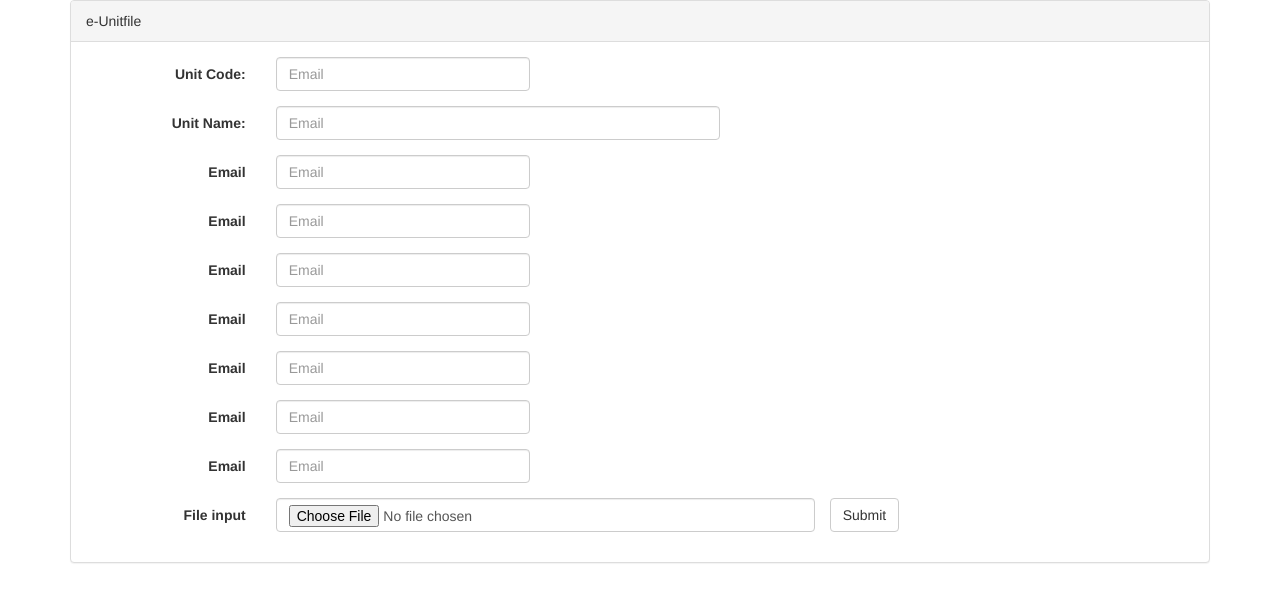
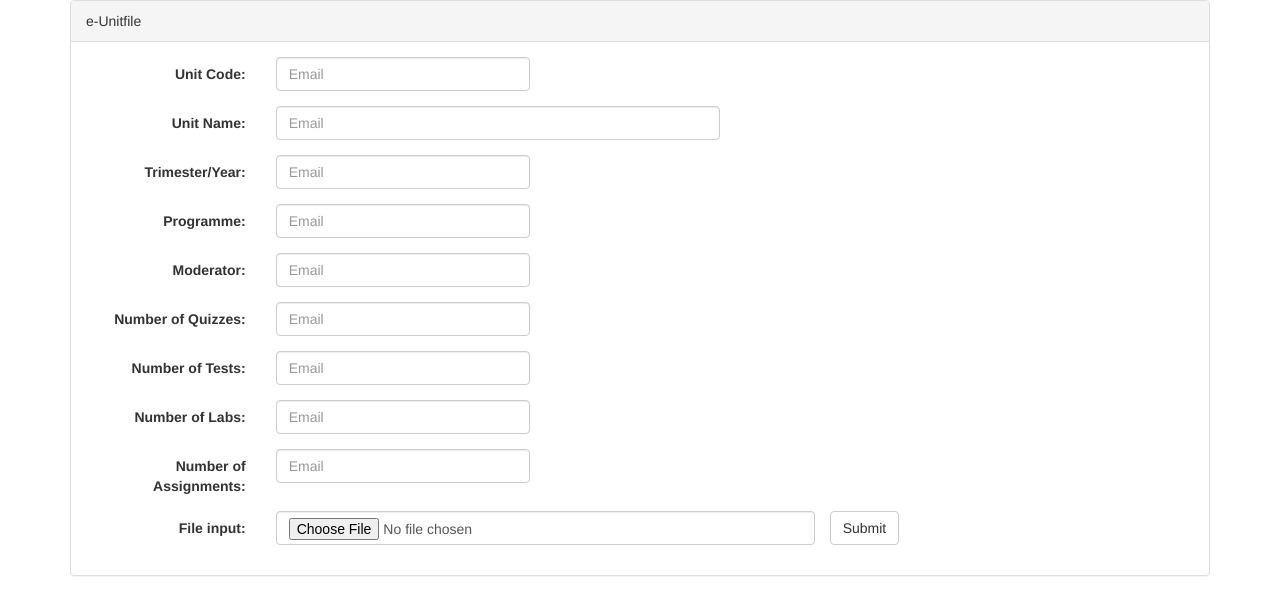
Before and after one commit to lowyoujian/unit-e-filling, a PHP site: page / in a window 1280 px wide. Shown: the top 615 px of the page. Run offline with PHP 8.4, Linux system fonts and the light colour scheme.

Commit message:
Added upload and file extension vefirication

```diff
--- a/index.php
+++ b/index.php
@@ -1,5 +1,8 @@
 <!DOCTYPE HTML>
 <html>
+<?php
+include('upload.php');
+?>
 <head>
 	<title>Unit e-Filling</title>
 
@@ -13,68 +16,68 @@
 			<div class="panel-heading">e-Unitfile</div>
 			<div class="panel-body">
 
-				<form class="form-horizontal" role="form">
+				<form class="form-horizontal" role="form" action="" method="POST" enctype="multipart/form-data">
 					<div class="form-group">
-						<label for="unitcode" class="col-sm-2 control-label">Unit Code:</label>
+						<label for="unitcode" class="col-sm-2 control-label"><?php echo $upload_form_fields['unitcode'] ?></label>
 						<div class="col-sm-3">
 							<input type="email" class="form-control" id="inputEmail3" placeholder="Email">
 						</div>
 					</div>
 					<div class="form-group">
-						<label for="inputEmail3" class="col-sm-2 control-label">Unit Name:</label>
+						<label for="inputEmail3" class="col-sm-2 control-label"><?php echo $upload_form_fields['unitname'] ?></label>
 						<div class="col-sm-5">
 							<input type="email" class="form-control" id="inputEmail3" placeholder="Email">
 						</div>
 					</div>
 					<div class="form-group">
-						<label for="inputEmail3" class="col-sm-2 control-label">Email</label>
+						<label for="inputEmail3" class="col-sm-2 control-label"><?php echo $upload_form_fields['trimester'] ?></label>
 						<div class="col-sm-3">
 							<input type="email" class="form-control" id="inputEmail3" placeholder="Email">
 						</div>
 					</div>
 					<div class="form-group">
-						<label for="inputEmail3" class="col-sm-2 control-label">Email</label>
+						<label for="inputEmail3" class="col-sm-2 control-label"><?php echo $upload_form_fields['programme'] ?></label>
 						<div class="col-sm-3">
 							<input type="email" class="form-control" id="inputEmail3" placeholder="Email">
 						</div>
 					</div>
 					<div class="form-group">
-						<label for="inputEmail3" class="col-sm-2 control-label">Email</label>
+						<label for="inputEmail3" class="col-sm-2 control-label"><?php echo $upload_form_fields['moderator'] ?></label>
 						<div class="col-sm-3">
 							<input type="email" class="form-control" id="inputEmail3" placeholder="Email">
 						</div>
 					</div>
 					<div class="form-group">
-						<label for="inputEmail3" class="col-sm-2 control-label">Email</label>
+						<label for="inputEmail3" class="col-sm-2 control-label"><?php echo $upload_form_fields['quizzes'] ?></label>
 						<div class="col-sm-3">
 							<input type="email" class="form-control" id="inputEmail3" placeholder="Email">
 						</div>
 					</div>
 					<div class="form-group">
-						<label for="inputEmail3" class="col-sm-2 control-label">Email</label>
+						<label for="inputEmail3" class="col-sm-2 control-label"><?php echo $upload_form_fields['tests'] ?></label>
 						<div class="col-sm-3">
 							<input type="email" class="form-control" id="inputEmail3" placeholder="Email">
 						</div>
 					</div>
 					<div class="form-group">
-						<label for="inputEmail3" class="col-sm-2 control-label">Email</label>
+						<label for="inputEmail3" class="col-sm-2 control-label"><?php echo $upload_form_fields['labs'] ?></label>
 						<div class="col-sm-3">
 							<input type="email" class="form-control" id="inputEmail3" placeholder="Email">
 						</div>
 					</div>
 					<div class="form-group">
-						<label for="inputEmail3" class="col-sm-2 control-label">Email</label>
+						<label for="inputEmail3" class="col-sm-2 control-label"><?php echo $upload_form_fields['assignments'] ?></label>
 						<div class="col-sm-3">
 							<input type="email" class="form-control" id="inputEmail3" placeholder="Email">
 						</div>
 					</div>
 					<div class="form-group">
-						<label for="exampleInputFile" class="col-sm-2 control-label">File input</label>
+						<label for="exampleInputFile" class="col-sm-2 control-label">File input:</label>
 						<div class="col-sm-6">
-							<input type="file" class="form-control" id="exampleInputFile">
+							<input type="file" name="file" class="form-control" id="exampleInputFile">
 						</div>
 						<div class="row">
-						<button type="submit" class="btn btn-default">Submit</button>
+							<button type="submit" class="btn btn-default">Submit</button>
 						</div>
 
 
--- /dev/null
+++ b/upload.php
@@ -0,0 +1,67 @@
+<?php
+
+$input=array();
+$upload_form_fields = array(
+	'unitcode'  => 'Unit Code:',
+	'unitname'  => 'Unit Name:',
+	'trimester' => 'Trimester/Year:',
+	'programme' => 'Programme:',
+	'moderator' => 'Moderator:',
+	'quizzes'   => 'Number of Quizzes:',
+	'tests'     => 'Number of Tests:',
+	'labs'      => 'Number of Labs:',
+	'assignments'=> 'Number of Assignments:'
+	);
+
+foreach($upload_form_fields as $key => $value)
+{
+	$input[$key] = '';
+}
+
+
+if($_SERVER['REQUEST_METHOD']=="POST"){
+
+	if ($_FILES["file"]["error"] > 0) {
+		echo "Error: " . $_FILES["file"]["error"] . "<br>";
+	} else {
+		echo "Upload: " . $_FILES["file"]["name"] . "<br>";
+		echo "Type: " . $_FILES["file"]["type"] . "<br>";
+		echo "Size: " . ($_FILES["file"]["size"] / 1024) . " kB<br>";
+		echo "Stored in: " . $_FILES["file"]["tmp_name"];
+	}
+
+
+	$allowedExts = array("zip");
+	$temp = explode(".", $_FILES["file"]["name"]);
+	$extension = end($temp);
+
+	if ((($_FILES["file"]["type"] == "application/zip")
+		|| ($_FILES["file"]["type"] == "application/octet-stream")
+		&& ($_FILES["file"]["size"] < 500000)
+		&& in_array($extension, $allowedExts))) {
+		if ($_FILES["file"]["error"] > 0) {
+			echo "Return Code: " . $_FILES["file"]["error"] . "<br>";
+		} else {
+			echo "Upload: " . $_FILES["file"]["name"] . "<br>";
+			echo "Type: " . $_FILES["file"]["type"] . "<br>";
+			echo "Size: " . ($_FILES["file"]["size"] / 1024) . " kB<br>";
+			echo "Temp file: " . $_FILES["file"]["tmp_name"] . "<br>";
+			if (file_exists("upload/" . $_FILES["file"]["name"])) {
+				echo $_FILES["file"]["name"] . " already exists. ";
+			} else {
+				move_uploaded_file($_FILES["file"]["tmp_name"],
+					"upload/" . $_FILES["file"]["name"]);
+				echo "Stored in: " . "upload/" . $_FILES["file"]["name"];
+			}
+		}
+	} else {
+		echo "Invalid file";
+	}
+
+
+
+
+}
+
+
+?>
```
